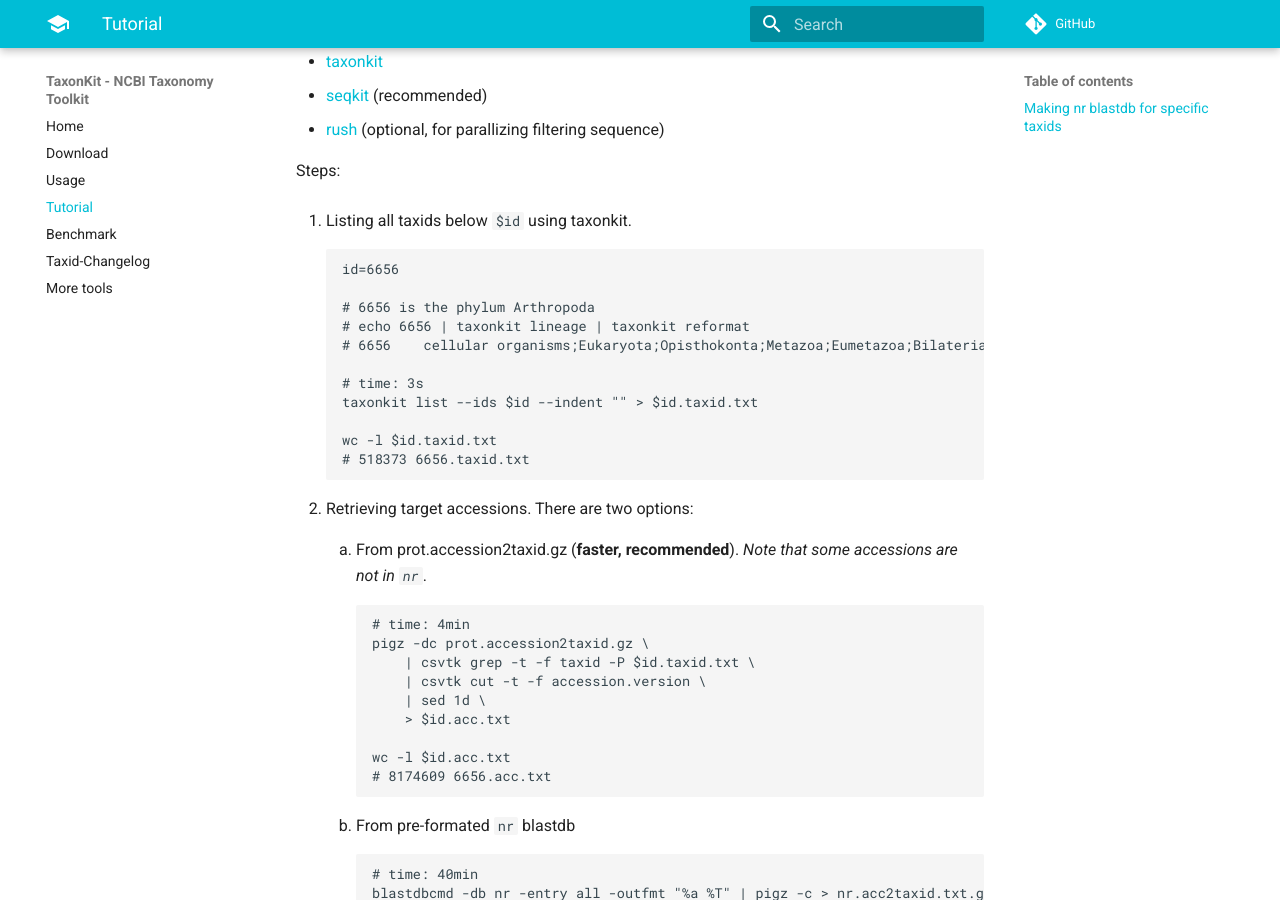
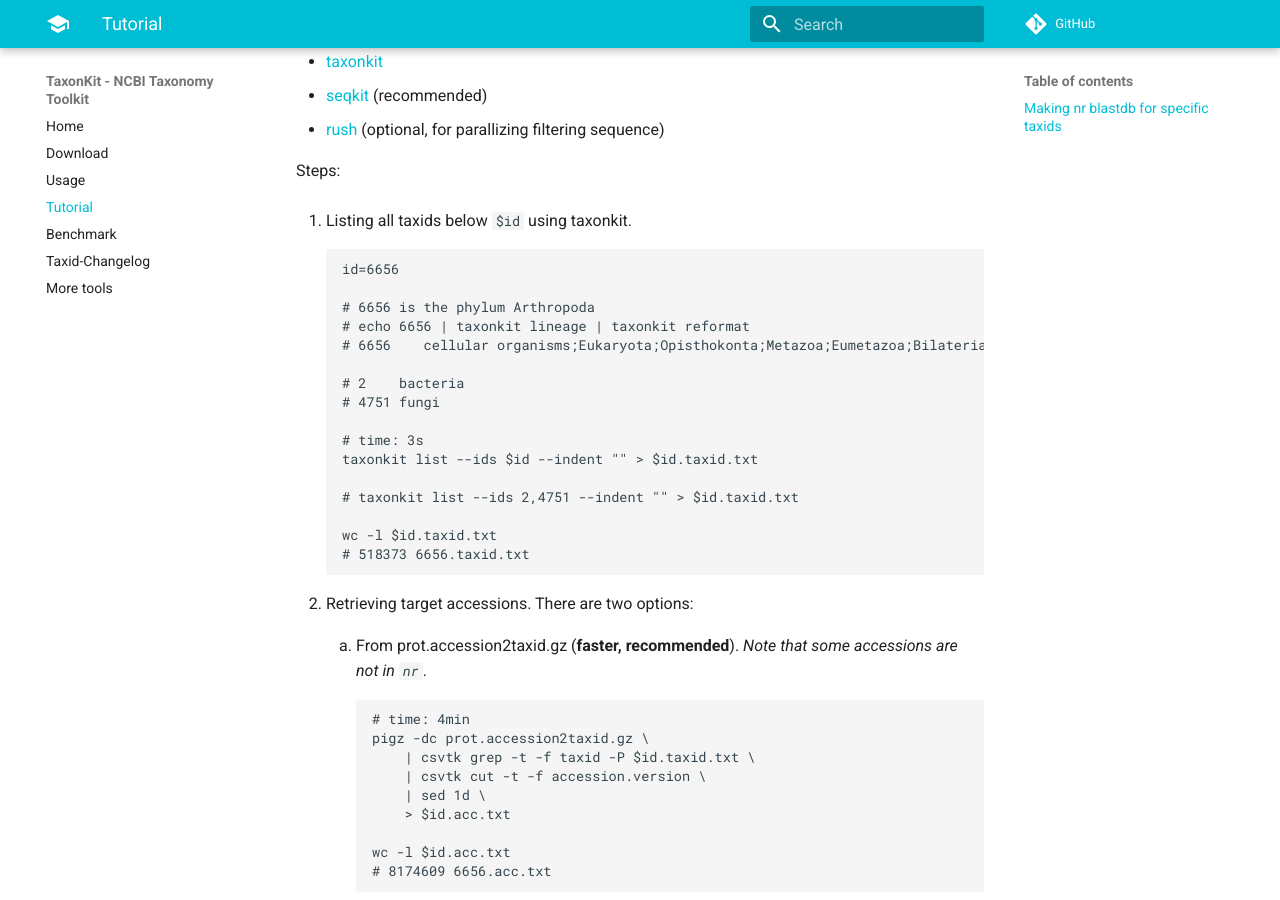
Before and after one commit to shenwei356/taxonkit, an MkDocs documentation site: the page built from doc/docs/tutorial.md, in a window 1280 px wide and 900 px high, scrolled down 917 px. Built offline with MkDocs 1.6.1 and Material for MkDocs 9.7.7, drawn with Linux system fonts in a browser that asks for light colours; comment, search, counter and statistics services are not loaded; old or Windows-style settings are respelled for this version of MkDocs.

Commit message:
update tutorial a little

```diff
--- a/doc/docs/tutorial.md
+++ b/doc/docs/tutorial.md
@@ -45,8 +45,13 @@ Steps:
         # echo 6656 | taxonkit lineage | taxonkit reformat
         # 6656    cellular organisms;Eukaryota;Opisthokonta;Metazoa;Eumetazoa;Bilateria;Protostomia;Ecdysozoa;Panarthropoda;Arthropoda    Eukaryota;Arthropoda;;;;;
 
+        # 2    bacteria
+        # 4751 fungi
+
         # time: 3s
         taxonkit list --ids $id --indent "" > $id.taxid.txt
+
+        # taxonkit list --ids 2,4751 --indent "" > $id.taxid.txt
 
         wc -l $id.taxid.txt
         # 518373 6656.taxid.txt
```
